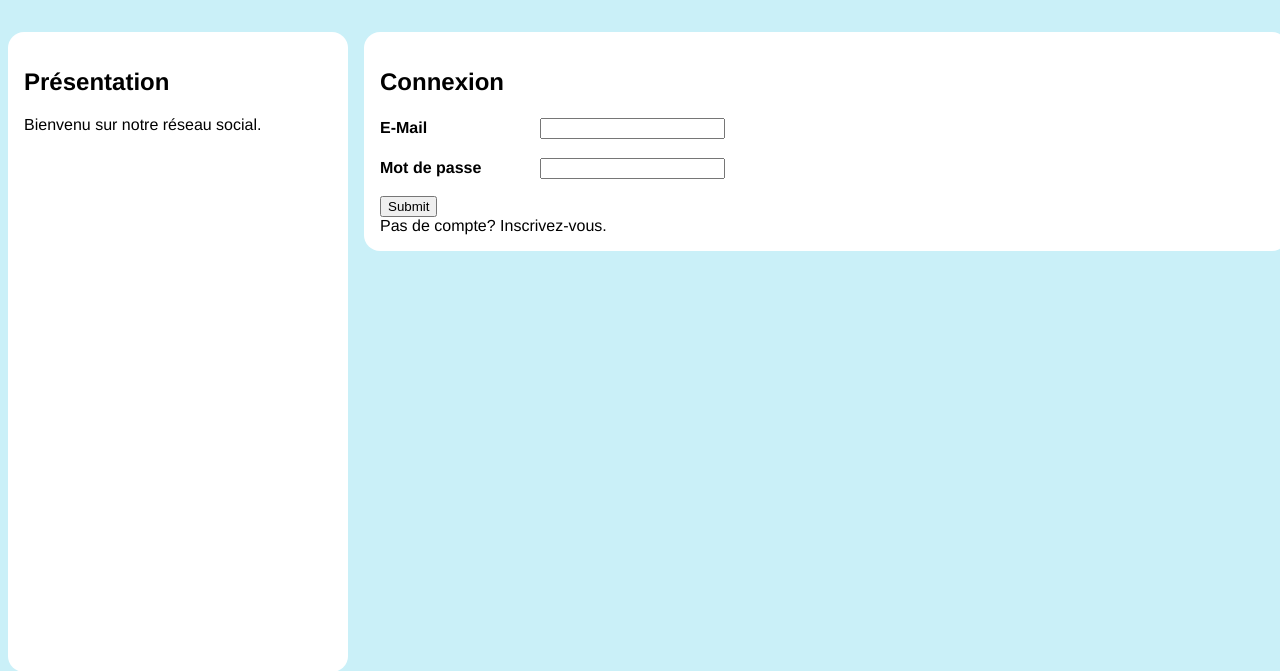
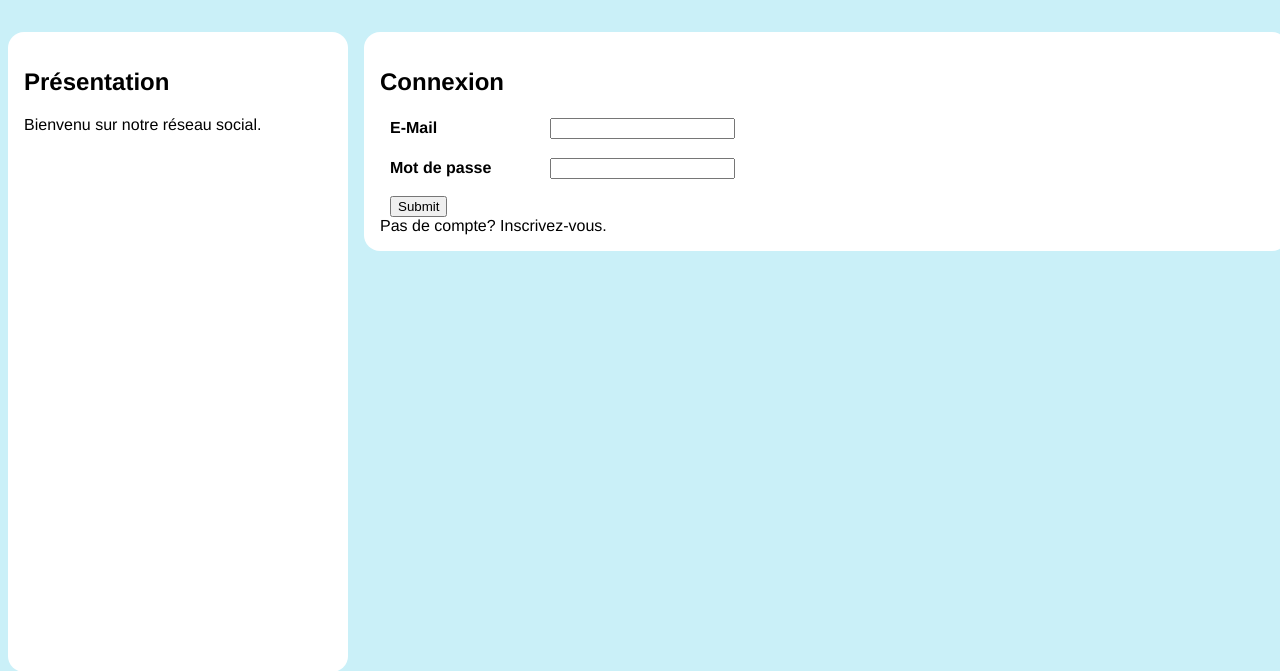
Before and after one commit to adatechschool/projet-collectif-reseau-social-les-pingouins-alambiques, a PHP site: page /projet-collectif-reseau-social-les-pingouins-alambiques/login.php in a window 1280 px wide. Shown: the part 90-761 px from the top of the page. Run offline with PHP 8.4, Linux system fonts and the light colour scheme.

Commit message:
Working on tests (haha)

```diff
--- a/Niveau1/style.css
+++ b/Niveau1/style.css
@@ -119,6 +119,7 @@ body>header #user:hover ul{
     text-align: right;
 }
 #wrapper main article footer small{
+    display: flex;
     float:left;
 }
 
@@ -158,3 +159,7 @@ pre{
 form dl dt{float:left;font-weight: bold;line-height: 1.5em;}
 form dl dd{margin-left:10em;line-height: 1.5em;margin-bottom: 1em}
 form dl dd textarea{width:40em;height: 15em;}
+
+form{
+    padding-left: 10px;
+}
```
